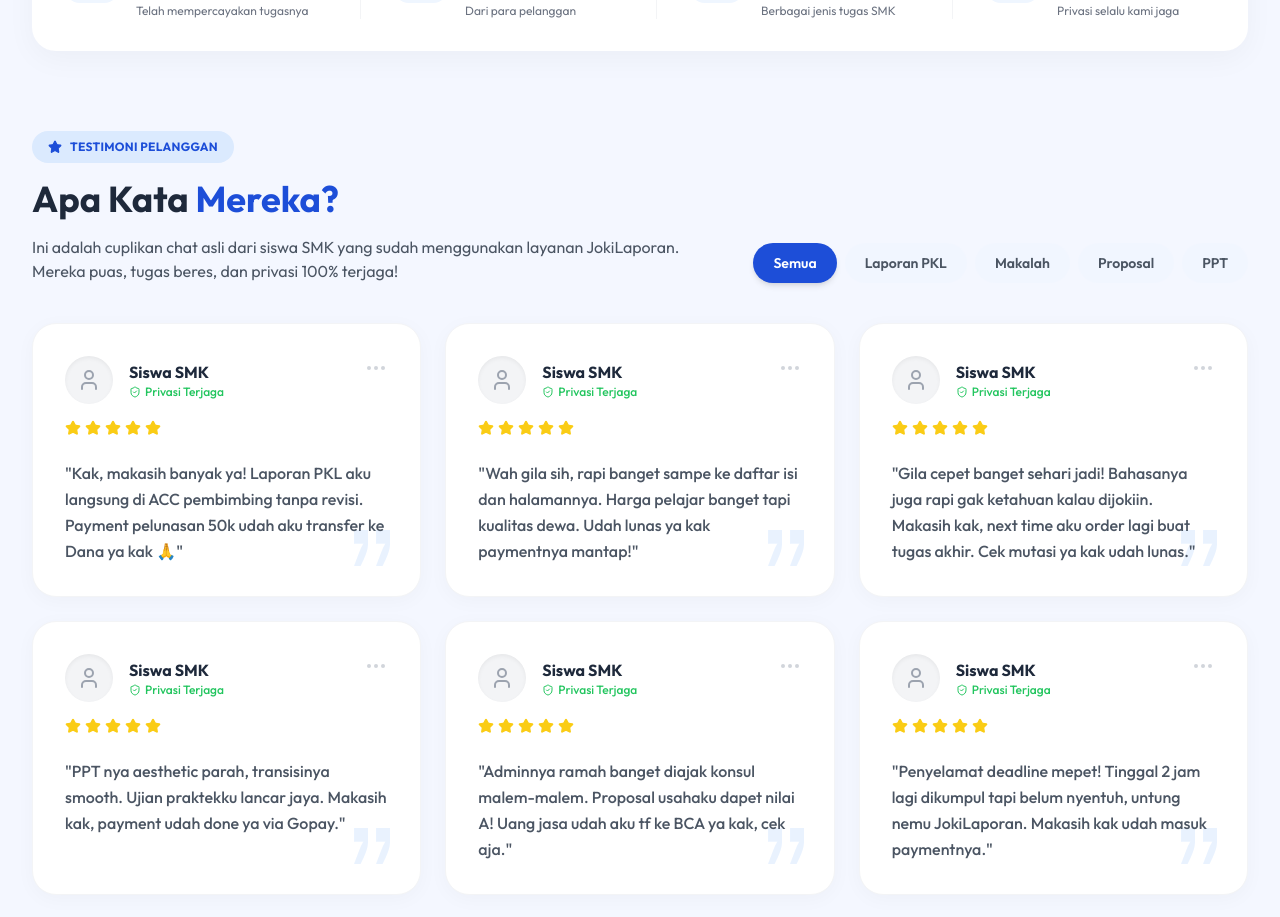
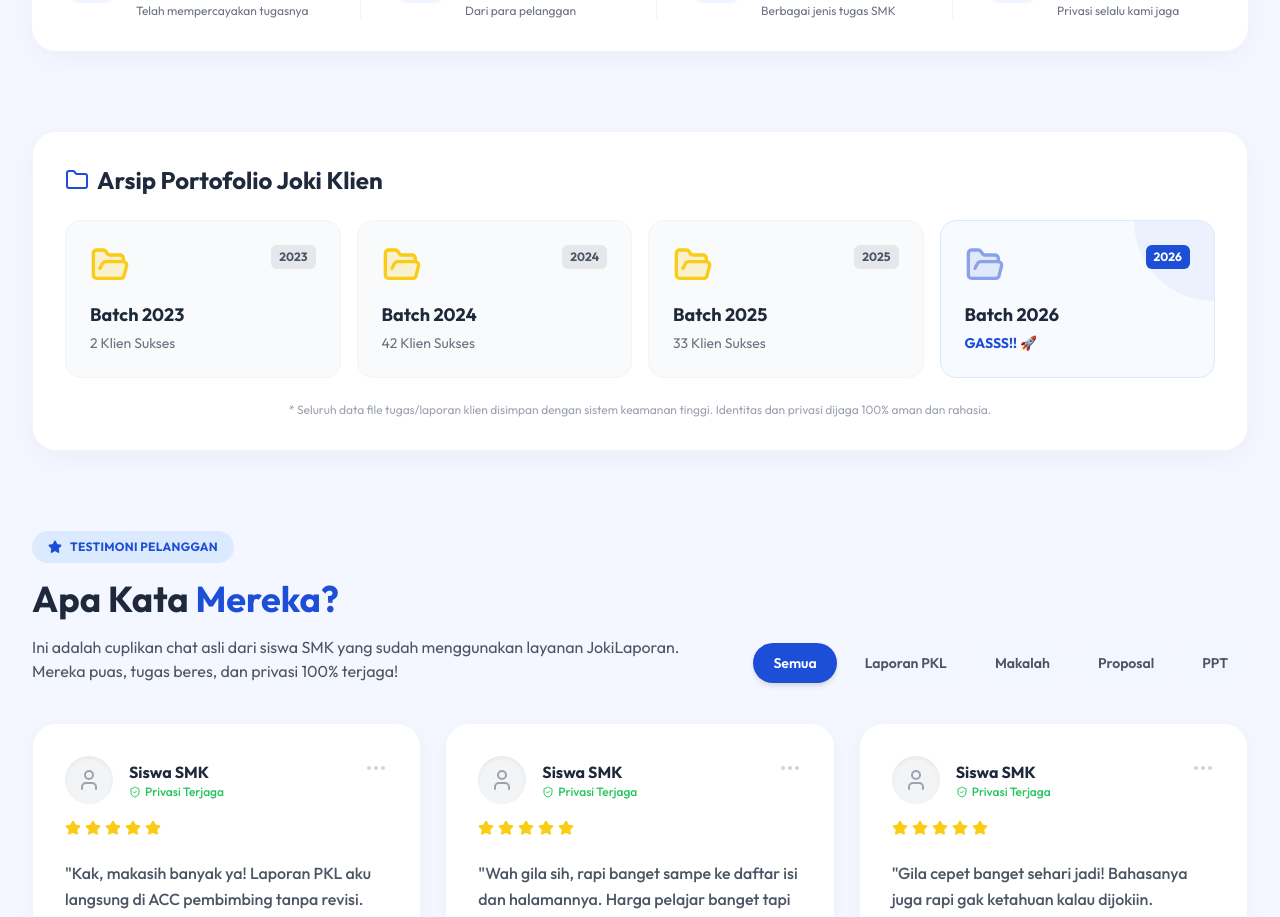
Before and after one commit to Hendi-Firmansah333/Joki-Laporan-SMK, a React (Vite) app: page / in a window 1280 px wide. Shown: the part 3561-4478 px from the top of the page. Built offline with nearby package versions, Linux system fonts and the light colour scheme.

Commit message:
feat: add secure portfolio folders block to testimonials section to showcase yearly batches (2023-2026) visually

```diff
--- a/src/App.jsx
+++ b/src/App.jsx
@@ -24,7 +24,9 @@
   Lock,
   HelpCircle,
   FilePlus,
-  DollarSign
+  DollarSign,
+  Folder,
+  FolderOpen
 } from 'lucide-react';
 import heroImg from './assets/hero.png';
 import logoImg from './assets/logo.png';
@@ -213,6 +215,55 @@
               <div className="text-xs text-gray-500 mt-1">Privasi selalu kami jaga</div>
             </div>
           </div>
+        </div>
+
+        {/* Portofolio Folders */}
+        <div className="bg-white rounded-3xl p-8 shadow-[0_8px_30px_rgb(0,0,0,0.04)] mb-20 relative z-10 border border-gray-100">
+          <h4 className="text-2xl font-bold text-[#1E293B] mb-6 flex items-center gap-2">
+            <Folder className="text-primary" /> Arsip Portofolio Joki Klien
+          </h4>
+          <div className="grid grid-cols-2 md:grid-cols-4 gap-4">
+             {/* 2023 */}
+             <div className="bg-gray-50 rounded-2xl p-6 border border-gray-100 hover:border-primary/30 transition-colors group">
+               <div className="flex justify-between items-start mb-4">
+                 <FolderOpen className="text-yellow-400 fill-yellow-400/20 w-10 h-10 group-hover:scale-110 transition-transform" />
+                 <span className="bg-gray-200 text-gray-600 text-xs font-bold px-2 py-1 rounded-md">2023</span>
+               </div>
+               <div className="font-bold text-lg text-[#1E293B] mb-1">Batch 2023</div>
+               <div className="text-gray-500 text-sm">2 Klien Sukses</div>
+             </div>
+             {/* 2024 */}
+             <div className="bg-gray-50 rounded-2xl p-6 border border-gray-100 hover:border-primary/30 transition-colors group">
+               <div className="flex justify-between items-start mb-4">
+                 <FolderOpen className="text-yellow-400 fill-yellow-400/20 w-10 h-10 group-hover:scale-110 transition-transform" />
+                 <span className="bg-gray-200 text-gray-600 text-xs font-bold px-2 py-1 rounded-md">2024</span>
+               </div>
+               <div className="font-bold text-lg text-[#1E293B] mb-1">Batch 2024</div>
+               <div className="text-gray-500 text-sm">42 Klien Sukses</div>
+             </div>
+             {/* 2025 */}
+             <div className="bg-gray-50 rounded-2xl p-6 border border-gray-100 hover:border-primary/30 transition-colors group">
+               <div className="flex justify-between items-start mb-4">
+                 <FolderOpen className="text-yellow-400 fill-yellow-400/20 w-10 h-10 group-hover:scale-110 transition-transform" />
+                 <span className="bg-gray-200 text-gray-600 text-xs font-bold px-2 py-1 rounded-md">2025</span>
+               </div>
+               <div className="font-bold text-lg text-[#1E293B] mb-1">Batch 2025</div>
+               <div className="text-gray-500 text-sm">33 Klien Sukses</div>
+             </div>
+             {/* 2026 */}
+             <div className="bg-blue-50/50 rounded-2xl p-6 border border-blue-100 hover:border-primary/30 transition-colors group relative overflow-hidden">
+               <div className="absolute top-0 right-0 w-20 h-20 bg-primary/10 rounded-bl-full -z-10 group-hover:bg-primary/20 transition-colors"></div>
+               <div className="flex justify-between items-start mb-4 relative z-10">
+                 <FolderOpen className="text-primary fill-primary/20 w-10 h-10 group-hover:scale-110 transition-transform animate-pulse" />
+                 <span className="bg-primary text-white text-xs font-bold px-2 py-1 rounded-md">2026</span>
+               </div>
+               <div className="font-bold text-lg text-[#1E293B] mb-1 relative z-10">Batch 2026</div>
+               <div className="text-primary font-bold text-sm relative z-10">GASSS!! 🚀</div>
+             </div>
+          </div>
+          <p className="text-xs text-gray-400 mt-6 text-center">
+            * Seluruh data file tugas/laporan klien disimpan dengan sistem keamanan tinggi. Identitas dan privasi dijaga 100% aman dan rahasia.
+          </p>
         </div>
 
         {/* Apa Kata Mereka Header */}
```
